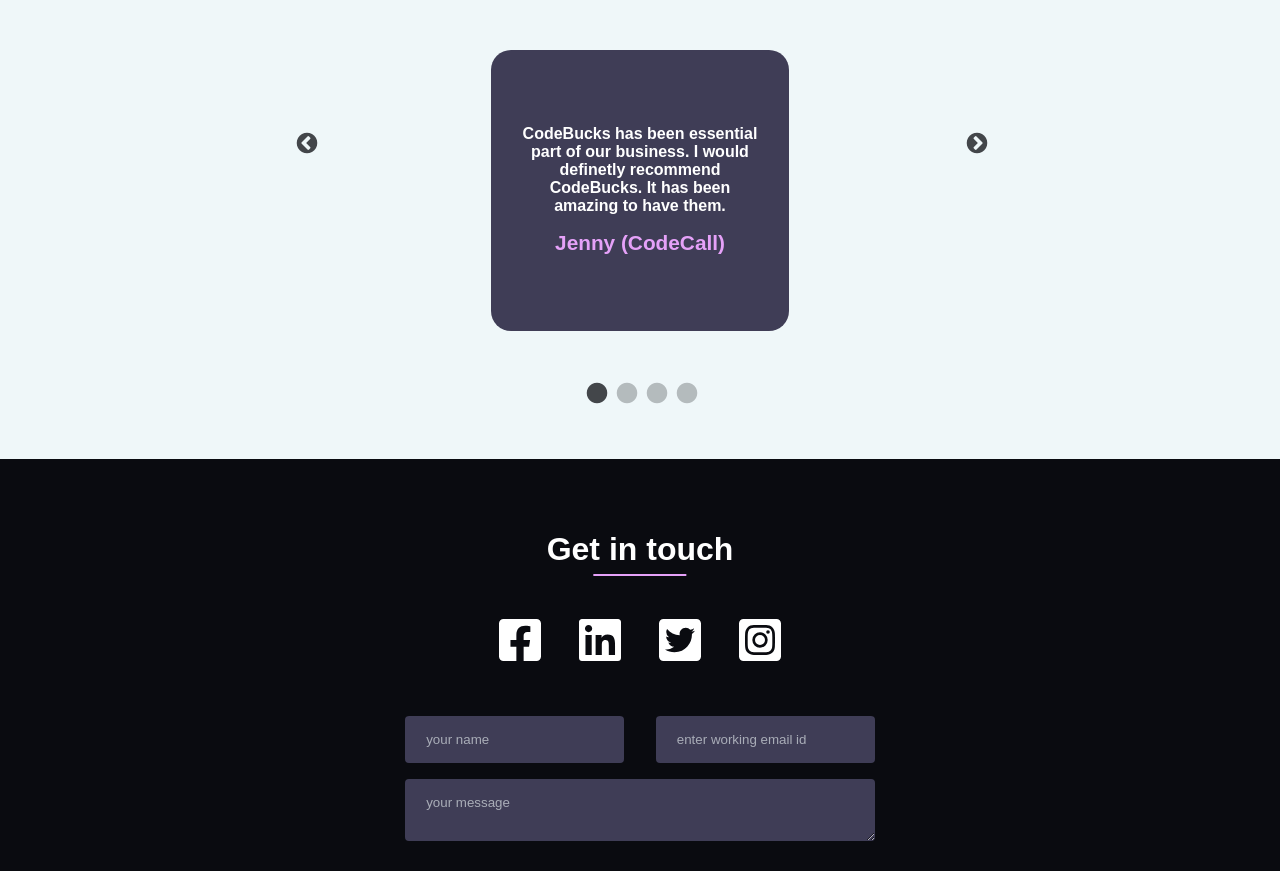
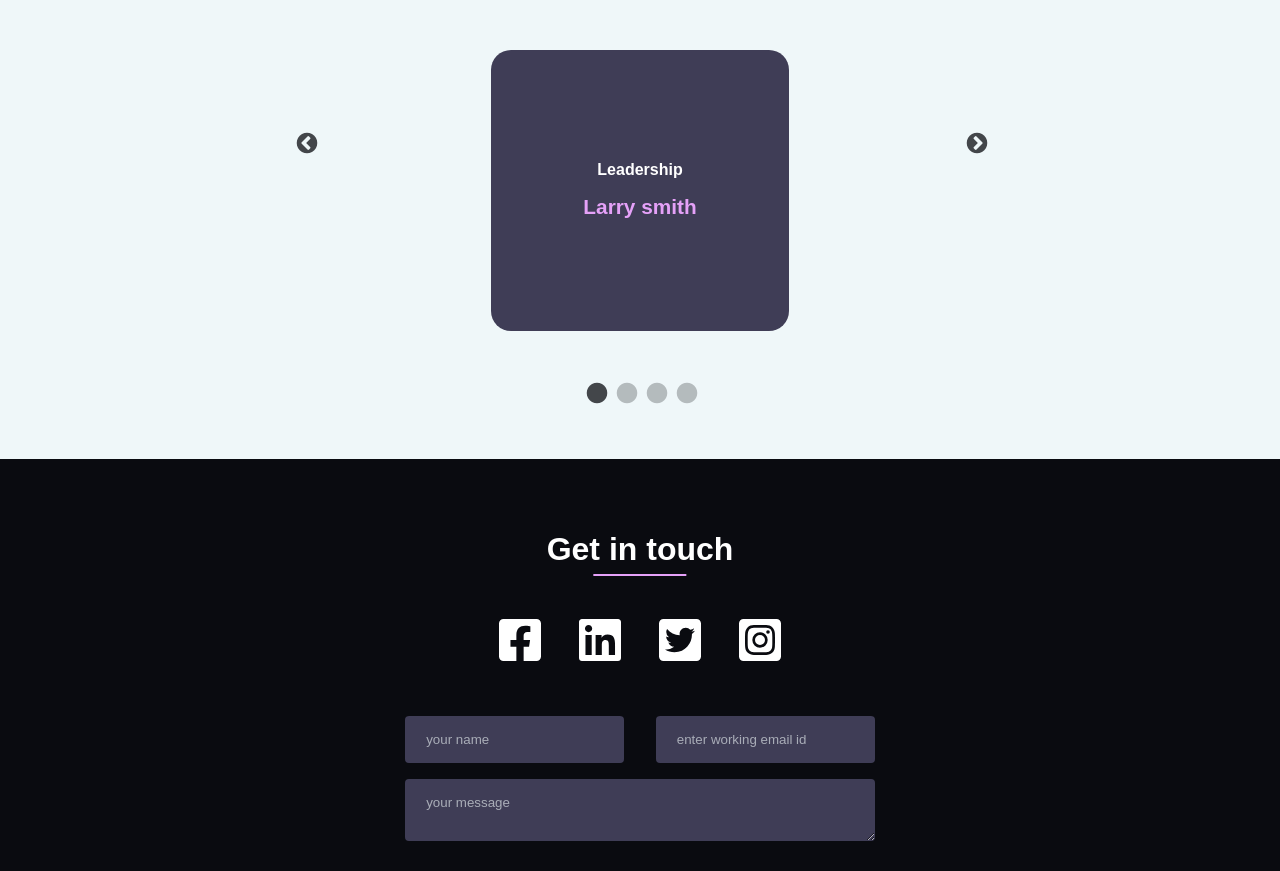
Before and after one commit to YongoDavid/AYPL, a React (Create React App) app: page / in a window 1280 px wide. Shown: the part 2840-3711 px from the top of the page. Built offline with nearby package versions, Linux system fonts and the light colour scheme.

Commit message:
testmonial changes

```diff
--- a/src/Sections/Testimonials/index.js
+++ b/src/Sections/Testimonials/index.js
@@ -84,27 +84,26 @@
       <Carousal>
         <Slider {...settings}>
           <Card
-            text="CodeBucks has been essential part of our business. I would definetly
-        recommend CodeBucks. It has been amazing to have them."
-            name="Jenny (CodeCall)"
+            text="Leadership"
+            name="Larry smith"
             image="avatar-1"
           />
 
           <Card
-            text="CodeBucks has been essential part of our business. I would definetly recommend CodeBucks. It has been amazing to have them."
-            name="Jenny (CodeCall)"
+            text="Leadership"
+            name="John Paul"
             image="avatar-2"
           />
 
           <Card
-            text="CodeBucks has been essential part of our business. I would definetly recommend CodeBucks. It has been amazing to have them."
-            name="Jenny (CodeCall)"
+            text="Leadership"
+            name="David Adams"
             image="avatar-3"
           />
 
           <Card
-            text="CodeBucks has been essential part of our business. I would definetly recommend CodeBucks. It has been amazing to have them."
-            name="Jenny (CodeCall)"
+            text="Leadership"
+            name="Jenny Onalo"
             image="avatar-4"
           />
         </Slider>
```
